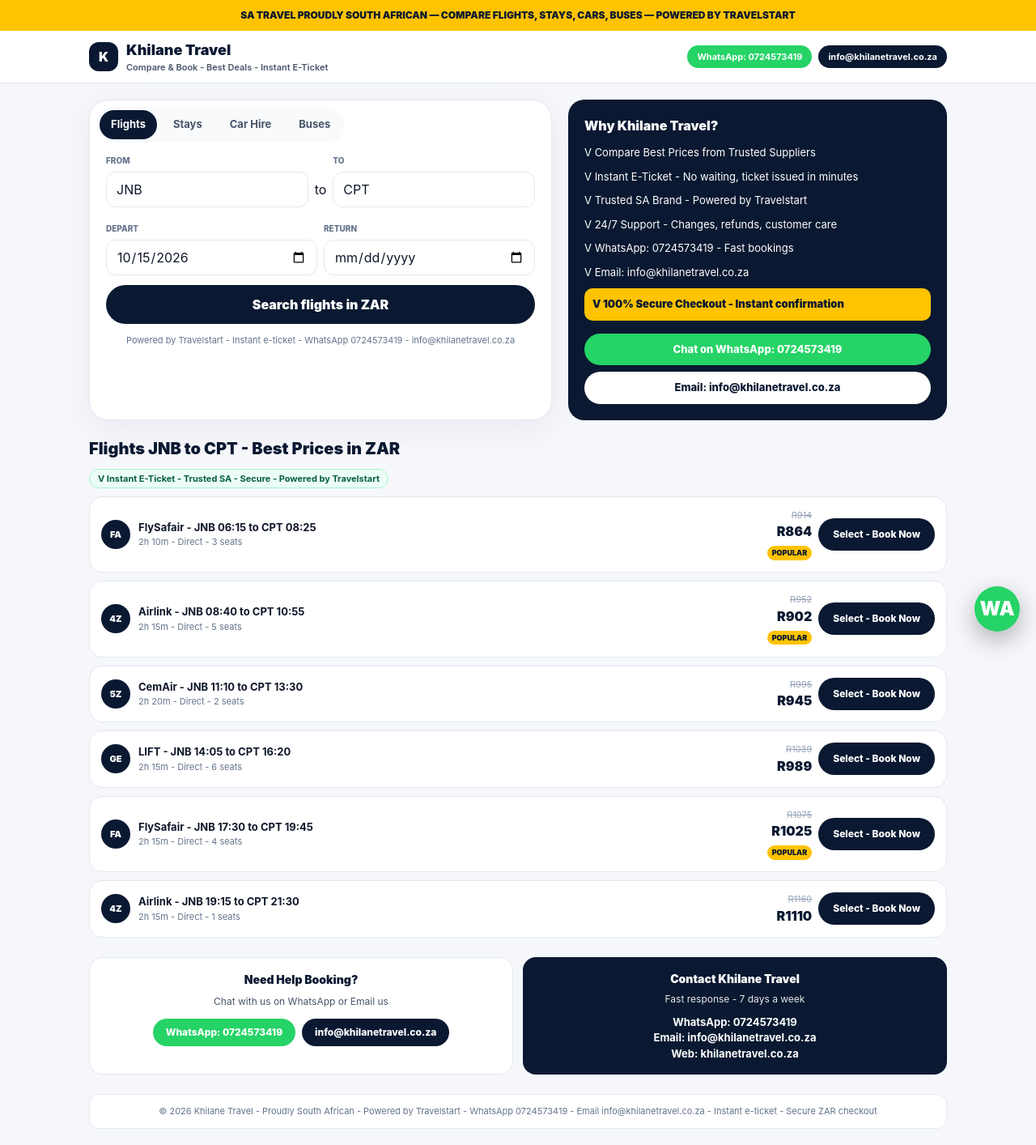
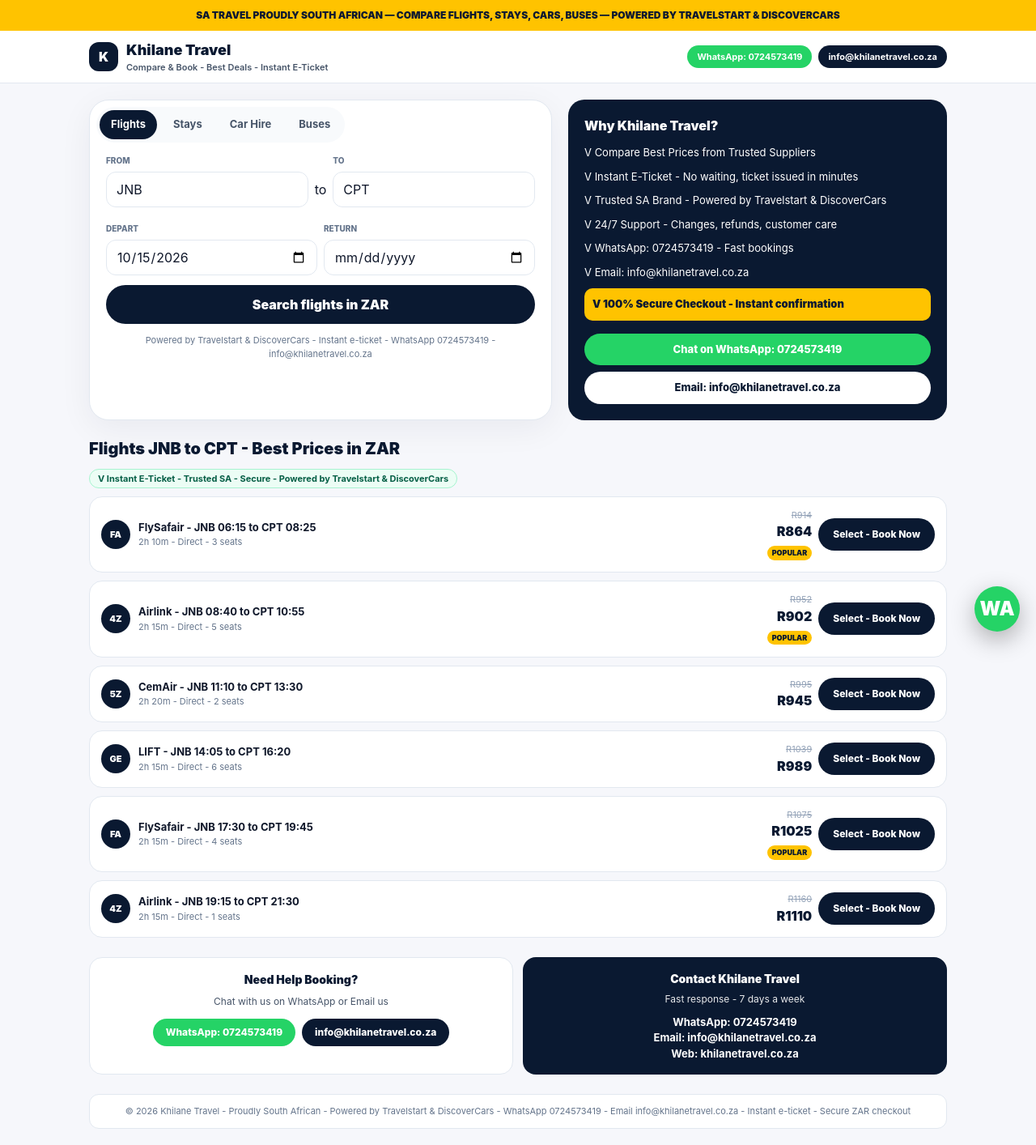
Before and after one commit to mthokogwala-cell/Khilane-Travel, a React (Vite) app in the folder frontend/: page / in a window 1280 px wide. Shown: the whole page at 81% size. Built offline with nearby package versions, Linux system fonts and the light colour scheme.

Commit message:
Update App.jsx

```diff
--- a/frontend/src/App.jsx
+++ b/frontend/src/App.jsx
@@ -1,26 +1,43 @@
 import React, { useState, useEffect } from "react";
 
-// FINAL - OPTION 2 PURE AFFILIATE - CUSTOMER SAFE - NO BEAT CLAIM - AFFILIATE COMPLIANT - NO USD
+// FINAL - OPTION 2 PURE AFFILIATE - CUSTOMER SAFE - NO BEAT CLAIM - AFFILIATE COMPLIANT - TRAVELSTART + DISCOVERCARS - NO USD
 // Contacts: WhatsApp 0724573419 - Email info@khilanetravel.co.za
-// Tracking hidden but active: https://travelstart.zwjlk6.net/k4Xqbx - Publisher 7936957
-// ROADMAP: Phase 1 = Travelstart affiliate now (R105/R145 per flight, safe, no Paystack needed)
-//          Phase 2 = Standalone later AFTER Paystack ID 2042515 approved -> Apply Duffel for own ticketing + full markup on car hire/hotels/buses
-//          STATUS: Duffel NOT applied yet - waiting for Paystack approval per user decision 15 Oct 2026
+// Tracking: Travelstart https://travelstart.zwjlk6.net/k4Xqbx - Publisher 7936957 (FLIGHTS R105/R145)
+// Tracking: DiscoverCars affiliate APPROVED - LIVE - khilanetravel - 70% profit, 365d cookie, ZAR forced
+// ROADMAP: Phase 1 = Travelstart flights + DiscoverCars cars (affiliate now, safe, no Paystack needed)
+//          Phase 2 = Standalone later AFTER Paystack ID 2042515 approved -> Apply Duffel for own ticketing + full markup on hotels/buses + keep DiscoverCars for cars
+//          STATUS: Duffel NOT applied yet - waiting for Paystack approval per user decision 15 Oct 2026 - DiscoverCars application next
 //          NOTE: User asked to be reminded to apply Duffel when Paystack approves
 const NAVY = "#0A1931";
 const GOLD = "#FFC300";
 const TRACKING_LINK = "https://travelstart.zwjlk6.net/k4Xqbx";
+const DISCOVERCARS_LINK = "https://www.discovercars.com/?a_aid=khilanetravel"; // APPROVED - Real ID from email
+const DISCOVERCARS_ZAR_LINK = "https://www.discovercars.com/?a_aid=khilanetravel&currency=ZAR"; // Forces ZAR for SA customers
+const DISCOVERCARS_AFFILIATE_STATUS = "LIVE"; // APPROVED 17 Oct 2026
 const WHATSAPP_NUMBER = "0724573419";
 const WHATSAPP_LINK = "https://wa.me/27724573419";
 const EMAIL = "info@khilanetravel.co.za";
+
+const getCarHireLinkWithZAR = () => {
+  // Forces ZAR display for SA customers - solves user's ZAR question
+  return DISCOVERCARS_ZAR_LINK;
+};
 
 const getTravelstartLink = (tab) => {
   const base = TRACKING_LINK;
   if (tab === "flights") return `${base}?utm_source=khilanetravel&utm_medium=flights&utm_campaign=option2`;
   if (tab === "stays") return `${base}?utm_source=khilanetravel&utm_medium=stays`;
-  if (tab === "cars") return `${base}?utm_source=khilanetravel&utm_medium=cars`;
+  if (tab === "cars") {
+    // DiscoverCars LIVE - forces ZAR - commission R200-R600 vs Travelstart R0
+    return `${DISCOVERCARS_ZAR_LINK}&utm_source=khilanetravel&utm_medium=cars`;
+  }
   if (tab === "buses") return `${base}?utm_source=khilanetravel&utm_medium=buses`;
   return base;
+};
+
+const getCarHireLink = () => {
+  if (DISCOVERCARS_AFFILIATE_STATUS === "LIVE") return DISCOVERCARS_LINK;
+  return getTravelstartLink("cars");
 };
 
 const mockFlights = [
@@ -80,7 +97,7 @@
   return (
     <div style={{ minHeight: '100vh', background: '#F6F7FB', fontFamily: 'Inter, system-ui, sans-serif', color: '#0f172a' }}>
       <div style={{ background: GOLD, color: NAVY, textAlign: 'center', padding: '10px', fontSize: 12, fontWeight: 900 }}>
-        SA TRAVEL PROUDLY SOUTH AFRICAN — COMPARE FLIGHTS, STAYS, CARS, BUSES — POWERED BY TRAVELSTART
+        SA TRAVEL PROUDLY SOUTH AFRICAN — COMPARE FLIGHTS, STAYS, CARS, BUSES — POWERED BY TRAVELSTART & DISCOVERCARS
       </div>
 
       <header style={{ position: 'sticky', top: 0, zIndex: 20, background: 'rgba(255,255,255,0.95)', backdropFilter: 'blur(8px)', borderBottom: '1px solid #e2e8f0' }}>
@@ -118,7 +135,7 @@
                 <div><label style={{ fontSize: 10, fontWeight: 800, color: '#64748b', textTransform: 'uppercase' }}>Return</label><input type="date" value={returnDate} onChange={e => setReturnDate(e.target.value)} style={{ width: '100%', height: 44, borderRadius: 12, border: '1px solid #e2e8f0', padding: '0 12px', marginTop: 4 }} /></div>
               </div>
               <button onClick={handleSearch} style={{ height: 48, borderRadius: 999, background: NAVY, color: 'white', fontWeight: 900, border: 'none', cursor: 'pointer' }}>{isSearching ? "Searching..." : `Search ${activeTab} in ZAR`}</button>
-              <div style={{ fontSize: 11, color: '#64748b', textAlign: 'center' }}>Powered by Travelstart - Instant e-ticket - WhatsApp {WHATSAPP_NUMBER} - {EMAIL}</div>
+              <div style={{ fontSize: 11, color: '#64748b', textAlign: 'center' }}>Powered by Travelstart & DiscoverCars - Instant e-ticket - WhatsApp {WHATSAPP_NUMBER} - {EMAIL}</div>
             </div>
           </div>
 
@@ -127,7 +144,7 @@
             <div style={{ marginTop: 12, display: 'grid', gap: 10, fontSize: 13 }}>
               <div>V Compare Best Prices from Trusted Suppliers</div>
               <div>V Instant E-Ticket - No waiting, ticket issued in minutes</div>
-              <div>V Trusted SA Brand - Powered by Travelstart</div>
+              <div>V Trusted SA Brand - Powered by Travelstart & DiscoverCars</div>
               <div>V 24/7 Support - Changes, refunds, customer care</div>
               <div>V WhatsApp: {WHATSAPP_NUMBER} - Fast bookings</div>
               <div>V Email: {EMAIL}</div>
@@ -143,7 +160,7 @@
         <div style={{ marginTop: 20 }}>
           <h2 style={{ fontWeight: 900, fontSize: 20, color: NAVY }}>Flights {searchFrom} to {searchTo} - Best Prices in ZAR</h2>
           <div style={{ marginTop: 8 }}>
-            <span style={{ padding: '4px 10px', borderRadius: 999, background: '#ecfdf5', border: '1px solid #a7f3d0', fontSize: 11, fontWeight: 700, color: '#065f46' }}>V Instant E-Ticket - Trusted SA - Secure - Powered by Travelstart</span>
+            <span style={{ padding: '4px 10px', borderRadius: 999, background: '#ecfdf5', border: '1px solid #a7f3d0', fontSize: 11, fontWeight: 700, color: '#065f46' }}>V Instant E-Ticket - Trusted SA - Secure - Powered by Travelstart & DiscoverCars</span>
           </div>
           <div style={{ marginTop: 12, display: 'grid', gap: 10 }}>
             {data.map((item) => (
@@ -185,7 +202,7 @@
         </div>
 
         <div style={{ marginTop: 24, textAlign: 'center', fontSize: 11, color: '#64748b', padding: 12, background: 'white', borderRadius: 12, border: '1px solid #e2e8f0' }}>
-          © 2026 Khilane Travel - Proudly South African - Powered by Travelstart - WhatsApp {WHATSAPP_NUMBER} - Email {EMAIL} - Instant e-ticket - Secure ZAR checkout
+          © 2026 Khilane Travel - Proudly South African - Powered by Travelstart & DiscoverCars - WhatsApp {WHATSAPP_NUMBER} - Email {EMAIL} - Instant e-ticket - Secure ZAR checkout
         </div>
       </main>
       <a href={`${WHATSAPP_LINK}?text=Hi%20Khilane%20Travel%20-%20I%20want%20to%20book%20a%20flight`} target="_blank" rel="noopener noreferrer" style={{ position: 'fixed', bottom: 20, right: 20, zIndex: 50, width: 56, height: 56, borderRadius: 999, background: '#25D366', color: 'white', display: 'flex', alignItems: 'center', justifyContent: 'center', fontSize: 24, fontWeight: 900, boxShadow: '0 10px 30px rgba(0,0,0,0.3)', textDecoration: 'none' }}>WA</a>
```
